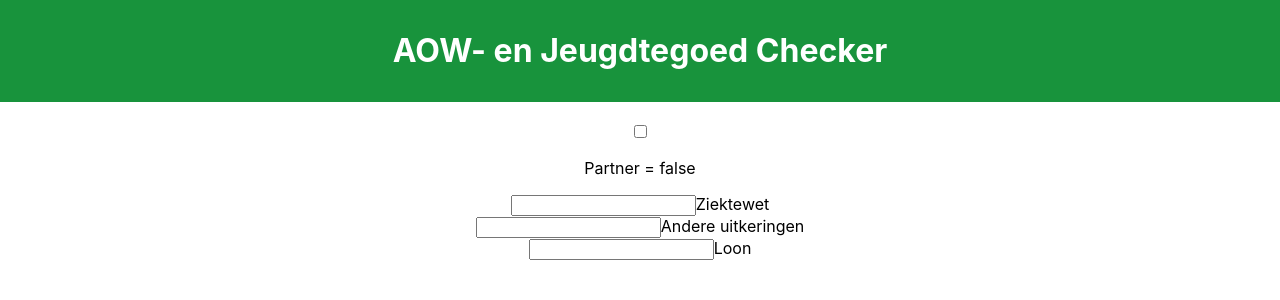
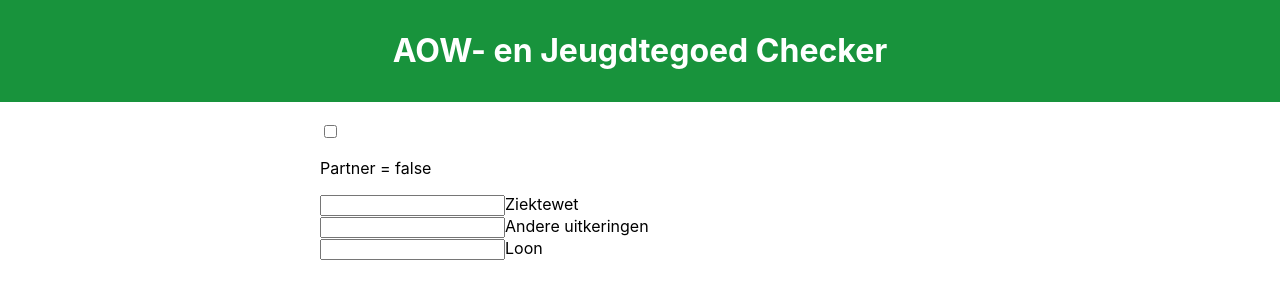
Before and after one commit to Doedels/AJT-Checker, a React (Create React App) app: page / in a window 1280 px wide. Shown: the top 300 px of the page. Built offline with nearby package versions, Linux system fonts and the light colour scheme.

Commit message:
Aanpassing css met module.css

```diff
--- a/src/App.css
+++ /dev/null
@@ -1,10 +0,0 @@
-.App {
-  text-align: center;
-}
-
-.header {
-  background-color: #18933c;
-  color: #fff;
-  padding: 10px 0;
-  margin-bottom: 20px;
-}
--- a/src/App.tsx
+++ b/src/App.tsx
@@ -1,5 +1,4 @@
 import React from "react";
-import "./App.css";
 import FrontPage from "./Containers/FrontPage/FrontPage";
 
 const App: React.FC = () => {
--- /dev/null
+++ b/src/Containers/FrontPage/FrontPage.module.css
@@ -0,0 +1,16 @@
+.header {
+  background-color: #18933c;
+  color: #fff;
+  padding: 10px 0;
+  margin-bottom: 20px;
+  text-align: center;
+}
+
+.body {
+  display: flex;
+  justify-content: center;
+}
+
+.inputs {
+  width: 50%;
+}
--- a/src/Containers/FrontPage/FrontPage.tsx
+++ b/src/Containers/FrontPage/FrontPage.tsx
@@ -1,5 +1,6 @@
 import React, { useState } from "react";
 import IncomeQuery from "../../Components/IncomeQuery/IncomeQuery";
+import classes from "./FrontPage.module.css";
 
 const FrontPage = () => {
   const [partner, setPartner] = useState(false);
@@ -10,13 +11,18 @@ const FrontPage = () => {
 
   return (
     <div>
-      <div className={"header"}>
+      <div className={classes.header}>
         <h1>AOW- en Jeugdtegoed Checker</h1>
       </div>
-
-      <input type="checkbox" onChange={partnerChangedHandler} />
-      <p>Partner = {`${partner}`}</p>
-      <IncomeQuery incomeArray={["Ziektewet", "Andere uitkeringen", "Loon"]} />
+      <div className={classes.body}>
+        <div className={classes.inputs}>
+          <input type="checkbox" onChange={partnerChangedHandler} />
+          <p>Partner = {`${partner}`}</p>
+          <IncomeQuery
+            incomeArray={["Ziektewet", "Andere uitkeringen", "Loon"]}
+          />
+        </div>
+      </div>
     </div>
   );
 };
```
